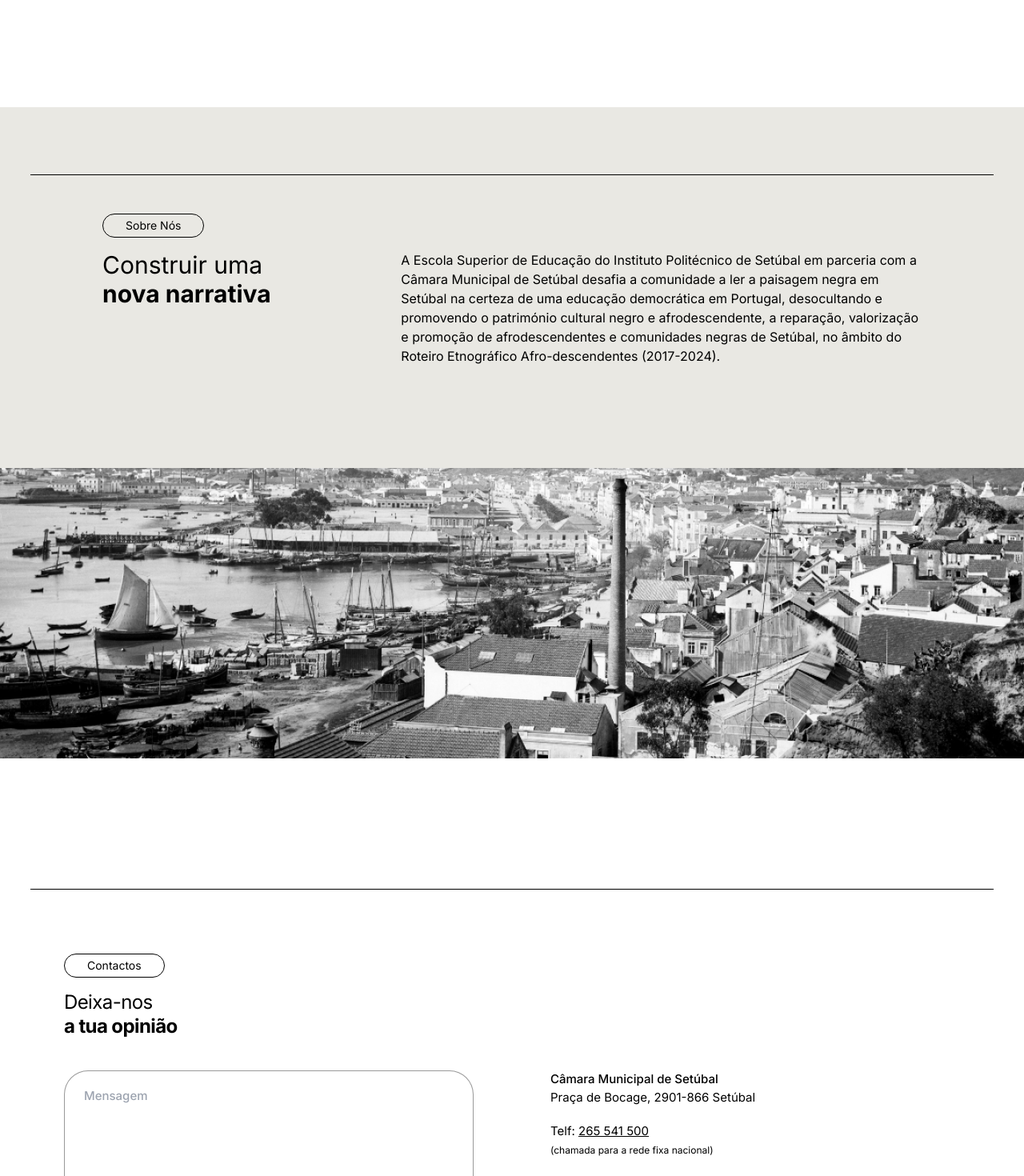
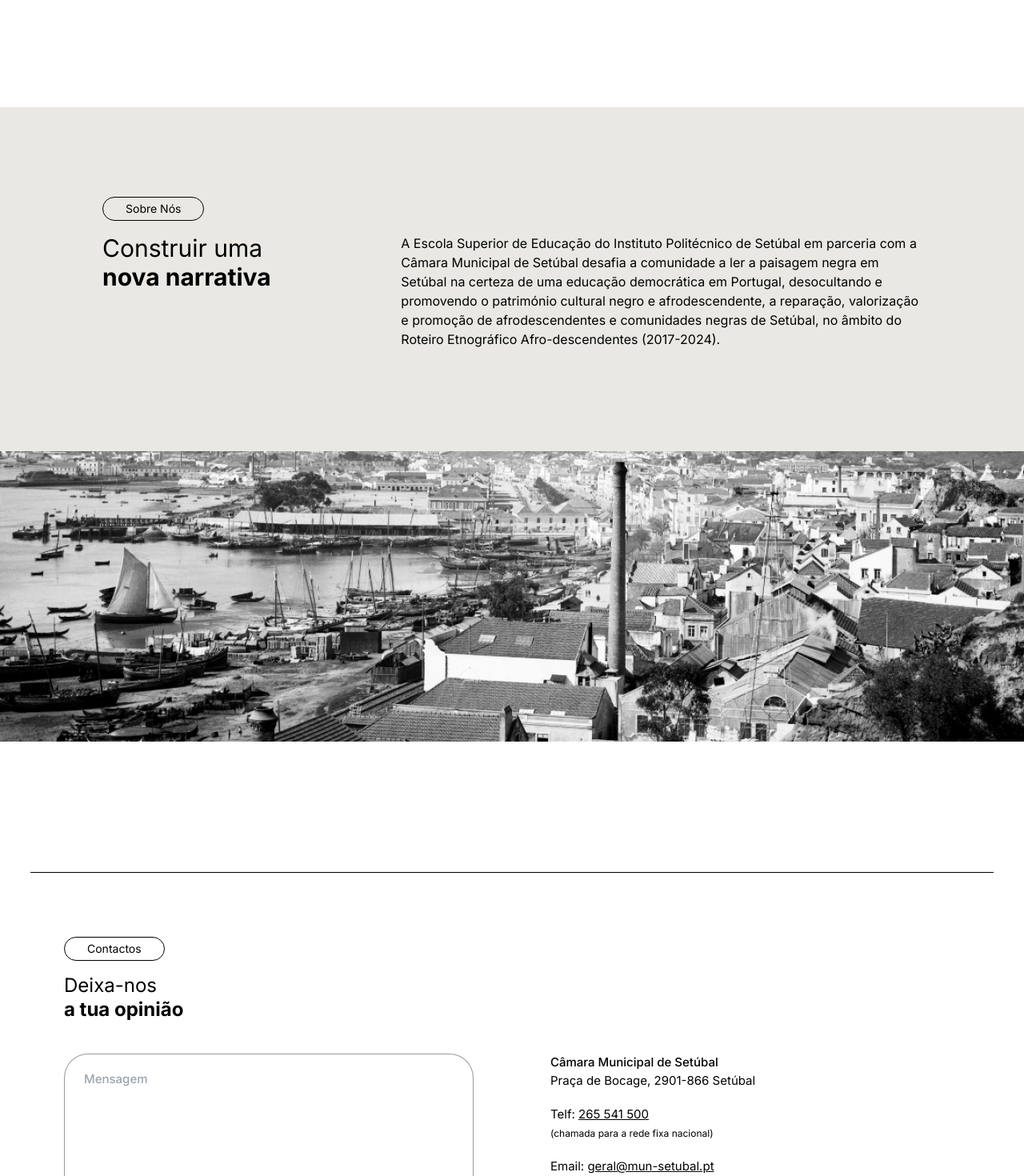
Before and after one commit to pedromtrodrigues/SetubalNegra, a React (Vite) app in the folder app_setubalNegra/: page / in a window 1280 px wide. Shown: the part 2007-3477 px from the top of the page at 80% size. Built offline with nearby package versions, Linux system fonts and the light colour scheme.

Commit message:
last changes

```diff
--- a/app_setubalNegra/package.json
+++ b/app_setubalNegra/package.json
@@ -13,7 +13,7 @@
   },
   "dependencies": {
     "@vis.gl/react-google-maps": "^1.7.1",
-    "framer-motion": "^12.23.26",
+    "framer-motion": "^12.24.12",
     "react": "^19.1.1",
     "react-dom": "^19.1.1",
     "react-modal-sheet": "^4.0.1",
--- a/app_setubalNegra/src/App.jsx
+++ b/app_setubalNegra/src/App.jsx
@@ -1,25 +1,22 @@
-// App.jsx (Versão Final com Integração de Mapa)
-
+// App.jsx (Versão com Animações Framer Motion)
 import React, { useState, useCallback } from 'react';
+import { motion, AnimatePresence } from 'framer-motion'; // Importação das animações
 import 'swiper/css';
 import 'swiper/css/navigation';
 
-// 1. IMPORTAÇÕES DA TRADUÇÃO E UTILIDADES
 import { useTranslation } from './Translation';
 import { scrollToSection } from './utils/ScrollUtils';
 import { cardData } from './data/CardData';
 
-// 2. IMPORTAÇÕES DOS COMPONENTES
 import ResponsiveHeader from './components/ResponsiveHeader';
 import Section from './components/Section';
 import ResourceCarousel from './components/ResourceCarousel';
 import OpinionForm from './components/OpinionForm';
 import Footer from './components/Footer';
-import MapPage from './components/MapPage'; // Certifica-te de criar este componente
+import MapPage from './components/MapPage';
 
 const BACKGROUND_COLOR = 'bg-[#EBECE6]';
 
-// Estrutura das Secções
 const sectionsWithKeys = [
   { nameKey: 'visita_guiada', id: 'visita-guiada'},
   { nameKey: 'sobre_nos', id: 'sobre-nos'},
@@ -27,13 +24,15 @@ const sectionsWithKeys = [
   { nameKey: 'contactos', id: 'contactos'},
 ];
 
+// Variantes de animação para reutilizar
+const fadeInUp = {
+  hidden: { opacity: 0, y: 30 },
+  visible: { opacity: 1, y: 0, transition: { duration: 0.8 } }
+};
+
 const App = () => {
   const [activeSection, setActiveSection] = useState('top');
-
-  // ESTADO PARA CONTROLAR A VISIBILIDADE DO MAPA
   const [showMap, setShowMap] = useState(false);
-
-  // LÓGICA DE IDIOMA CENTRALIZADA
   const [activeLang, setActiveLang] = useState('PT');
   const t = useTranslation(activeLang);
 
@@ -46,21 +45,33 @@ const App = () => {
     scrollToSection(id);
   }, []);
 
-    // SE O MAPA ESTIVER ATIVO, RENDERIZA APENAS O COMPONENTE DO MAPA
+  return (
+    <div className={`min-h-screen font-sans ${BACKGROUND_COLOR}`} id="top">
 
- if (showMap) {
-    return (
+      {/* 1. Transição Suave para o Mapa */}
+      <AnimatePresence mode="wait">
+        {showMap ? (
+          <motion.div
+            key="map"
+            initial={{ opacity: 0, scale: 1.1 }}
+            animate={{ opacity: 1, scale: 1 }}
+            exit={{ opacity: 0, scale: 0.95 }}
+            transition={{ duration: 0.5 }}
+          >
             <MapPage
               onBack={() => setShowMap(false)}
               t={t}
               activeLang={activeLang}
-        handleLangChange={handleLangChange} // ADICIONA ESTA LINHA
-        />);
- }
-
-  return (
-    <div className={`min-h-screen font-sans ${BACKGROUND_COLOR}`} id="top">
-
+              handleLangChange={handleLangChange}
+            />
+          </motion.div>
+        ) : (
+          <motion.div
+            key="content"
+            initial={{ opacity: 0 }}
+            animate={{ opacity: 1 }}
+            exit={{ opacity: 0 }}
+          >
             <ResponsiveHeader
               onNavigate={handleNavigation}
               activeLang={activeLang}
@@ -70,36 +81,51 @@ const App = () => {
             />
 
             <main>
-
-        {/* SECÇÃO HERO / PINTURA */}
+              {/* SECÇÃO HERO com Parallax Simples */}
               <Section id="hero" className="min-h-screen flex items-center justify-center pt-24 pb-0 md:pb-12 bg-[#E9E8E3]">
                 <div className="w-full text-center">
-            <div className="">
+                  <motion.div
+                    initial={{ opacity: 0, y: 20 }}
+                    animate={{ opacity: 1, y: 0 }}
+                    transition={{ duration: 1 }}
+                  >
                       <img
                           src="./assets/images/Principal.png"
                           alt="Pintura Setúbal Negra"
                           className="w-full h-auto object-cover rounded-md"
-                    onError={(e) => { e.target.onerror = null; e.target.src="https://placehold.co/500x500/A3A3A3/FFFFFF?text=Pintura+Principal"}}
                       />
 
-                {/* BOTÃO ALTERADO: Agora ativa o estado showMap */}
-                <button
+                      <motion.button
+                          whileHover={{ scale: 1.05, backgroundColor: "#000", color: "#fff" }}
+                          whileTap={{ scale: 0.95 }}
                           onClick={() => {
-                        window.scrollTo(0, 0); // Força o topo
+                              window.scrollTo(0, 0);
                               setShowMap(true);
                           }}
-                    className="mt-4 px-8 py-3 bg-white text-black text-base font-normal rounded-[20px]  transition duration-150 inline-flex justify-center items-center"
+                          className="mt-4 px-8 py-3 bg-white text-black text-base font-normal rounded-[20px] transition duration-150 inline-flex justify-center items-center shadow-sm"
                       >
                           {t('comecar_visita')}
-                </button>
-            </div>
+                      </motion.button>
+                  </motion.div>
                 </div>
               </Section>
 
-        {/* SECÇÃO VISITA GUIADA + INTRODUÇÃO */}
+              {/* SECÇÃO VISITA GUIADA - Animação ao fazer Scroll */}
               <Section id="visita-guiada" className="bg-white">
-            <div className="mt-5 w-[99%] mx-auto h-px bg-black my-0"></div>
-            <div className='pt-[79px]'>
+                  <motion.div
+                    initial={{ width: 0 }}
+                    whileInView={{ width: "99%" }}
+                    transition={{ duration: 1.5, ease: "easeInOut" }}
+                    className="mt-5 mx-auto h-px bg-black my-0"
+                  />
+
+                  <motion.div
+                    className='pt-[79px]'
+                    initial="hidden"
+                    whileInView="visible"
+                    viewport={{ once: true, amount: 0.3 }}
+                    variants={fadeInUp}
+                  >
                       <div className="inline-block px-7 py-1 text-sm bg-white border border-black rounded-full mb-4">
                           {t('visita_guiada')}
                       </div>
@@ -118,20 +144,27 @@ const App = () => {
                               </p>
                           </div>
                       </div>
-            </div>
+                  </motion.div>
 
-            <div className="mt-20">
-                <ResourceCarousel
-                    cardData={cardData}
-                    t={t}
-                />
-            </div>
+                  <motion.div
+                    className="mt-20"
+                    initial={{ opacity: 0 }}
+                    whileInView={{ opacity: 1 }}
+                    transition={{ delay: 0.4 }}
+                  >
+                      <ResourceCarousel cardData={cardData} t={t} />
+                  </motion.div>
               </Section>
 
               {/* SECÇÃO SOBRE NÓS */}
               <Section id="sobre-nos" className="bg-[#E9E8E3]">
-            <div className="mt-5 w-[99%] mx-auto h-px bg-black my-0"></div>
-            <div className="mt-12 max-w-5xl mx-auto mb-20">
+                  <motion.div
+                    initial="hidden"
+                    whileInView="visible"
+                    viewport={{ once: true }}
+                    variants={fadeInUp}
+                    className="mt-12 max-w-5xl mx-auto mb-20"
+                  >
                       <div className="inline-block px-7 py-1 text-sm bg-[#E9E8E3] border border-black rounded-full mb-4">
                           {t('sobre_nos')}
                       </div>
@@ -143,42 +176,54 @@ const App = () => {
                               </h2>
                           </div>
                           <div className="md:w-2/3">
-                        <p>
-                            {t('sobre_nos_texto_1')}
-                        </p>
+                              <p>{t('sobre_nos_texto_1')}</p>
                           </div>
                       </div>
-            </div>
+                  </motion.div>
               </Section>
 
-        <img
+              <motion.img
+                  initial={{ opacity: 0, filter: "grayscale(100%)" }}
+                  whileInView={{ opacity: 1, filter: "grayscale(0%)" }}
+                  transition={{ duration: 1.5 }}
                   src="./assets/images/city.png"
                   alt="View"
                   className="w-full h-[363px] object-cover object-center"
               />
 
-        {/* SECÇÃO DEIXA-NOS A TUA OPINIÃO */}
+              {/* OPINIÃO E CONTACTOS */}
               <Section id="opiniao" className="bg-white">
                   <div className='pt-[79px]'>
                       <div className="mt-5 w-[99%] mx-auto h-px bg-black my-0"></div>
                   </div>
 
-            <div className="mt-20 max-w-6xl mx-auto px-4 mb-20">
+                  <motion.div
+                    initial="hidden"
+                    whileInView="visible"
+                    variants={fadeInUp}
+                    className="mt-20 max-w-6xl mx-auto px-4 mb-20"
+                  >
                       <div className="inline-block px-7 py-1 text-sm bg-white border border-black rounded-full mb-4">
                           {t('opiniao_1')}
                       </div>
 
-                <h2 className="text-2xl leading-tight  tracking-tight mb-10">
+                      <h2 className="text-2xl leading-tight mb-10">
                           {t('construir_opiniao_1')} <br />
                           <span className="font-bold">{t('construir_opiniao_2')}</span>
                       </h2>
 
                       <div className="flex flex-col md:flex-row md:space-x-24">
-                    <div className="md:w-1/2 mt-10 md:mt-0">
+                          <div className="md:w-1/2">
                               <OpinionForm t={t} />
                           </div>
 
-                    <div className="md:w-1/2 space-y-6 ">
+                          <motion.div
+                            className="md:w-1/2 space-y-6 mt-10 md:mt-0"
+                            initial={{ x: 20, opacity: 0 }}
+                            whileInView={{ x: 0, opacity: 1 }}
+                            transition={{ delay: 0.3 }}
+                          >
+                            {/* Conteúdo dos contactos mantido igual */}
                             <div className="space-y-5 text-[15px] text-black">
                                 <p>
                                     <span className="block font-medium">{t('camara')}</span>
@@ -200,17 +245,16 @@ const App = () => {
                                     <span className="underline">{t('encarregado_2')}</span>
                                 </p>
                             </div>
+                          </motion.div>
                       </div>
-                </div>
-            </div>
+                  </motion.div>
               </Section>
-
             </main>
 
-      <Footer
-        t={t}
-        sections={sectionsWithKeys}
-      />
+            <Footer t={t} sections={sectionsWithKeys} />
+          </motion.div>
+        )}
+      </AnimatePresence>
     </div>
   );
 };
--- a/app_setubalNegra/src/components/PoiPanel.jsx
+++ b/app_setubalNegra/src/components/PoiPanel.jsx
@@ -48,7 +48,7 @@ const PoiPanel = ({ selectedPoi, setSelectedPoi, nextPoi, setActiveRoute, active
 
   // Lógica de Exceções de Snap
   const getSnapEspreitar = () => {
-    if (selectedPoi?.id === 7) return isDesktop ? 0.18 : 0.23;
+    if (selectedPoi?.id === 7) return isDesktop ? 0.20 : 0.23;
     if (selectedPoi?.id === 1 || selectedPoi?.id === 2) return isDesktop ? 0.15 : 0.17;
     return 0.15;
   };
```
Also changed, not shown: app_setubalNegra/src/components/ScrollReveal.jsx (added, +14 -0 lines), 1 other file (tests, documents, lock files or other folders). Lines whose indentation alone changed are shown as unchanged.
